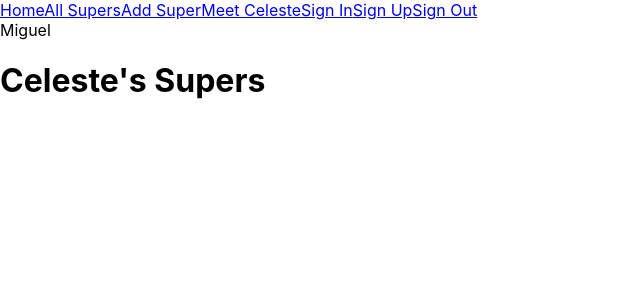
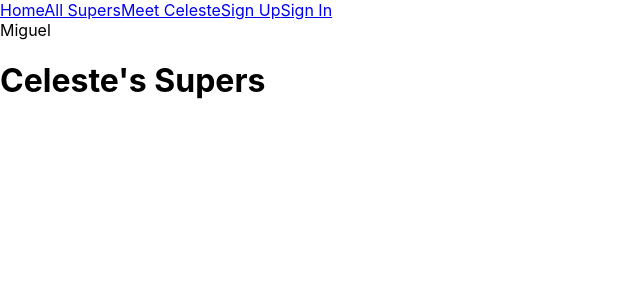
Before and after one commit to jsots/Super_API_Front-End, a React (Create React App) app in the folder super-app/: page / in a window 1280 px wide. Shown: the top 300 px of the page, without its empty margins (0-640 px from the left). Built offline with nearby package versions, Linux system fonts and the light colour scheme.

Commit message:
fixed signout

```diff
--- a/super-app/src/App.js
+++ b/super-app/src/App.js
@@ -1,5 +1,5 @@
 import { useState, useEffect } from 'react';
-import { Routes, Route } from 'react-router-dom'
+import { Routes, Navigate, Route } from 'react-router-dom'
 import Home from "./screens/Home.jsx";
 import Nav from "./components/Nav.jsx";
 import Characters from "./screens/Characters.jsx";
@@ -12,6 +12,7 @@ import SignIn from "./screens/SignIn.jsx";
 import SignUp from "./screens/SignUp.jsx";
 import SignOut from "./screens/SignOut.jsx";
 import { verifyUser } from './services/users';
+
 
 
 function App() {
@@ -38,7 +39,7 @@ function App() {
         <Route path="/Celeste" element={<Celeste />} />
         <Route path="/signin" element={<SignIn onSignIn={setUser} />} />
         <Route path="/signup" element={<SignUp setUser={setUser} />} />
-        <Route path="/signout" element={<SignOut onSignOut={setUser} />} />
+        <Route path="/signout" element={<SignOut setUser={setUser} />} />
       </Routes>
     </div>
   );
--- a/super-app/src/components/Nav.jsx
+++ b/super-app/src/components/Nav.jsx
@@ -1,6 +1,32 @@
-import { NavLink } from 'react-router-dom';
+import { NavLink } from "react-router-dom";
 // import SignOut from '../screens/SignOut';
-import { useState } from 'react';
+import { useState } from "react";
+
+const authenticatedOptions = (
+  <>
+    <NavLink to="/add-character">Add Super</NavLink>
+    <NavLink className="link" to="/signout">
+      Sign Out
+    </NavLink>
+  </>
+);
+const unauthenticatedOptions = (
+  <>
+    <NavLink className="link" to="/signup">
+      Sign Up
+    </NavLink>
+    <NavLink className="link" to="/signin">
+      Sign In
+    </NavLink>
+  </>
+);
+const alwaysOptions = (
+  <>
+    <NavLink to="/">Home</NavLink>
+    <NavLink to="/characters">All Supers</NavLink>
+    <NavLink to="/Celeste">Meet Celeste</NavLink>
+  </>
+);
 
 export default function Nav(props) {
   const { user, setUser } = props;
@@ -8,13 +34,16 @@ export default function Nav(props) {
 
   return (
     <nav>
-      <NavLink to="/">Home</NavLink>
-      <NavLink to="/characters">All Supers</NavLink>
-      <NavLink to="/add-character">Add Super</NavLink>
-      <NavLink to="/Celeste">Meet Celeste</NavLink>
-      <NavLink to="/signin">Sign In</NavLink>
+      <div className="nav">
+        <div className="links">
+          {user && <div className="link welcome">Welcome, {user.username}</div>}
+          {alwaysOptions}
+          {user ? authenticatedOptions : unauthenticatedOptions}
+        </div>
+      </div>
+      {/* <NavLink to="/signin">Sign In</NavLink>
       {user ? null : <NavLink to="/signup">Sign Up</NavLink>}
-      <NavLink to="/signout">Sign Out</NavLink>
+      <NavLink to="/signout">Sign Out</NavLink> */}
     </nav>
   );
 }
```
